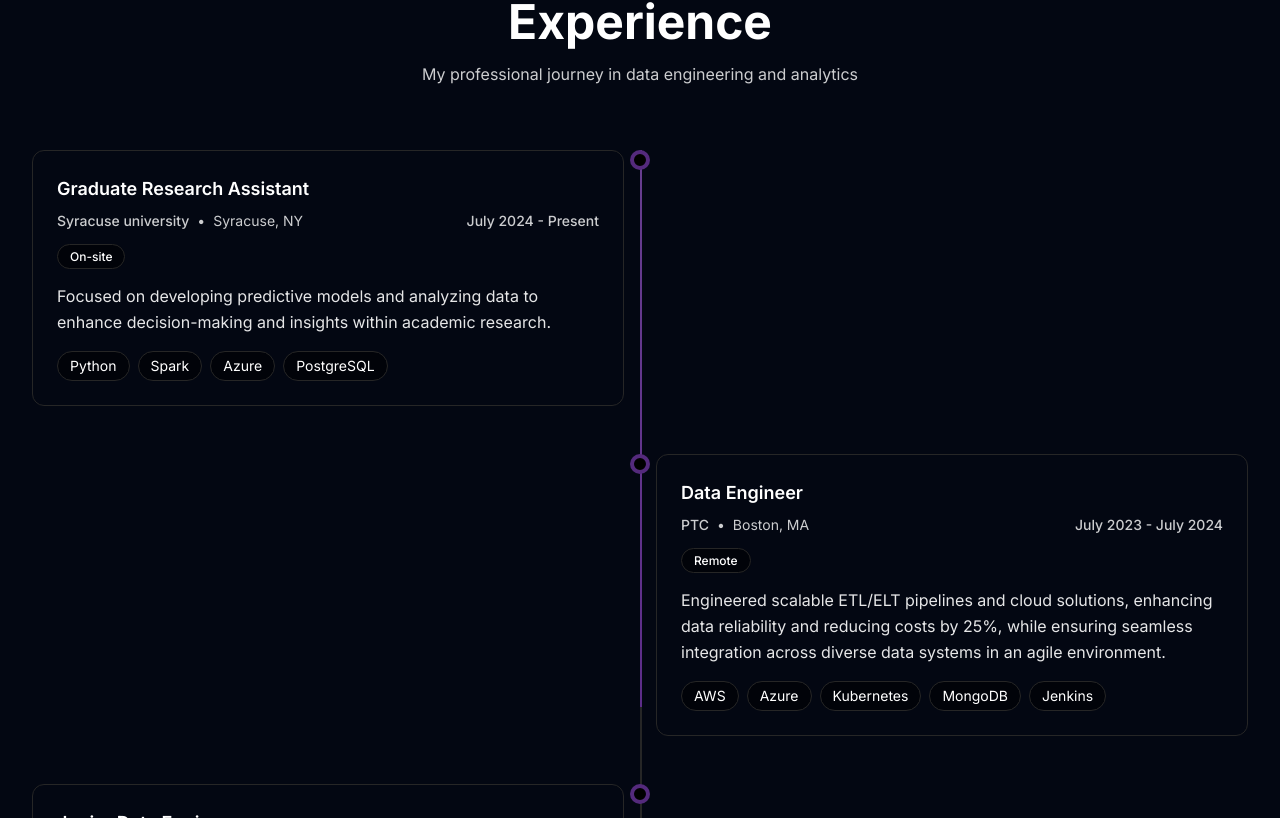
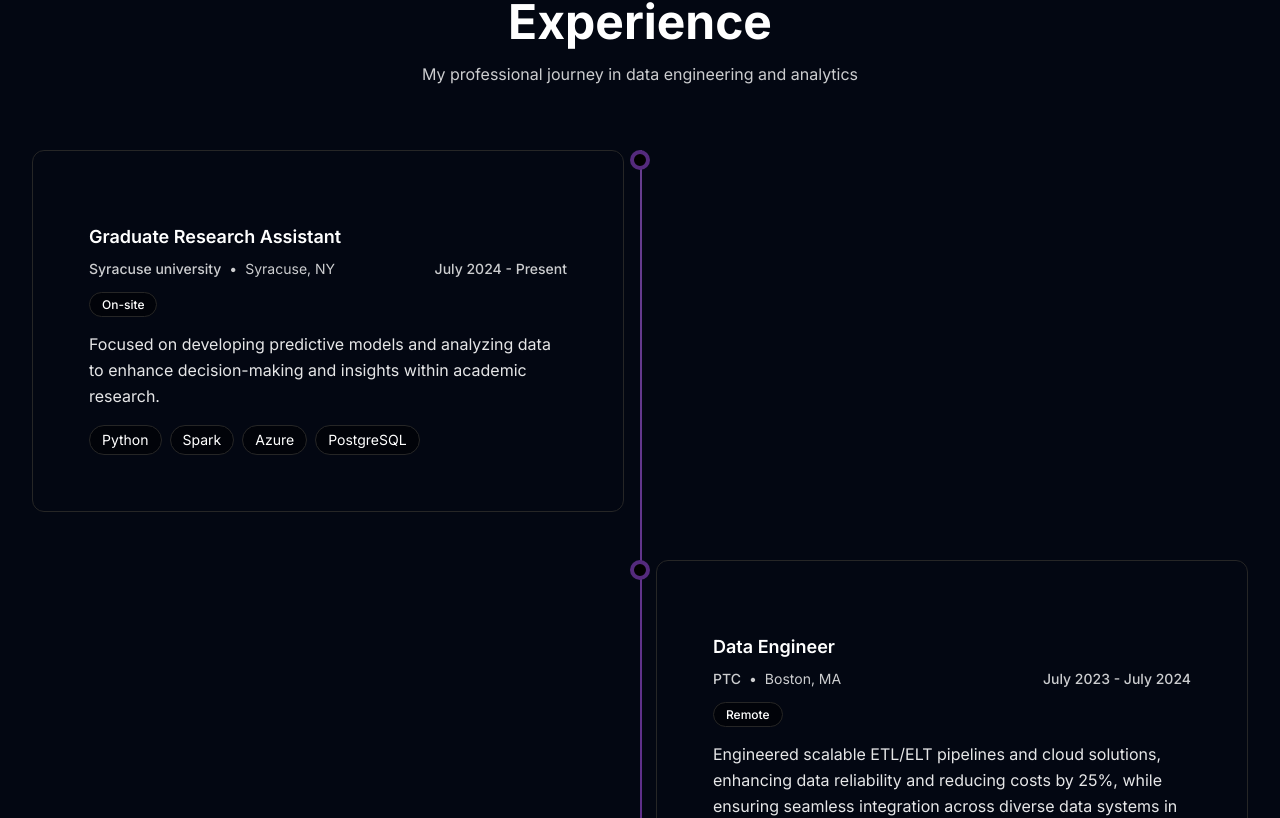
Before and after one commit to asJ26/Akhilesh-portfolio, a Next.js app: page / in a window 1280 px wide. Shown: the part 2302-3120 px from the top of the page. Built offline with nearby package versions, Linux system fonts and the light colour scheme.

Commit message:
feat: Add theme-specific spotlight effect to cards

```diff
--- a/src/components/ui/card-hover-effect.tsx
+++ b/src/components/ui/card-hover-effect.tsx
@@ -1,8 +1,8 @@
-'use client';
+"use client";
 
-import { useMotionValue, motion, useMotionTemplate } from "framer-motion";
-import React, { MouseEvent as ReactMouseEvent } from "react";
 import { cn } from "../../utils/cn";
+import React from "react";
+import { motion, useMotionValue, useMotionTemplate } from "framer-motion";
 
 export const CardHoverEffect = ({
   children,
@@ -11,56 +11,57 @@ export const CardHoverEffect = ({
   children: React.ReactNode;
   className?: string;
 }) => {
-  const mouseX = useMotionValue(0);
-  const mouseY = useMotionValue(0);
+  let mouseX = useMotionValue(0);
+  let mouseY = useMotionValue(0);
 
-  function handleMouseMove({
-    currentTarget,
-    clientX,
-    clientY,
-  }: ReactMouseEvent<HTMLDivElement>) {
-    const { left, top } = currentTarget.getBoundingClientRect();
+  function handleMouseMove({ currentTarget, clientX, clientY }: React.MouseEvent<HTMLDivElement>) {
+    let { left, top } = currentTarget.getBoundingClientRect();
     mouseX.set(clientX - left);
     mouseY.set(clientY - top);
   }
 
   return (
-    <motion.div
+    <div
       onMouseMove={handleMouseMove}
       className={cn(
-        "group relative rounded-xl bg-white dark:bg-[#030712] border border-neutral-200 dark:border-neutral-800",
-        "hover:border-neutral-300 dark:hover:border-purple-500/50",
+        "w-full rounded-xl",
+        "bg-white dark:bg-[#030712]",
+        "border border-neutral-200 dark:border-neutral-800",
+        "overflow-hidden",
+        "group relative",
+        "transition-all duration-300 ease-in-out",
+        "hover:shadow-xl hover:shadow-neutral-100/30 dark:hover:shadow-neutral-900/30",
+        "hover:border-neutral-300 dark:hover:border-neutral-700",
+        "p-4 sm:p-6 md:p-8",
+        "space-y-3 sm:space-y-4",
         className
       )}
-      whileHover={{ scale: 0.98 }}
-      transition={{ duration: 0.3, ease: "easeInOut" }}
     >
       <motion.div
-        className="pointer-events-none absolute -inset-px rounded-xl opacity-0 group-hover:opacity-100 transition duration-300"
+        className="pointer-events-none absolute -inset-px rounded-xl opacity-0 transition duration-300 group-hover:opacity-100 dark:hidden"
         style={{
           background: useMotionTemplate`
             radial-gradient(
-              400px circle at ${mouseX}px ${mouseY}px,
-              rgba(120, 120, 120, 0.1) 0%,
+              650px circle at ${mouseX}px ${mouseY}px,
+              rgba(0, 0, 0, 0.1),
               transparent 80%
             )
           `,
         }}
       />
       <motion.div
-        className="pointer-events-none absolute -inset-px rounded-xl opacity-0 group-hover:opacity-100 transition duration-300 dark:block hidden"
+        className="pointer-events-none absolute -inset-px rounded-xl opacity-0 transition duration-300 group-hover:opacity-100 hidden dark:block"
         style={{
           background: useMotionTemplate`
             radial-gradient(
-              400px circle at ${mouseX}px ${mouseY}px,
-              rgba(139, 92, 246, 0.15) 0%,
-              rgba(139, 92, 246, 0.1) 50%,
+              650px circle at ${mouseX}px ${mouseY}px,
+              rgba(139, 92, 246, 0.15),
               transparent 80%
             )
           `,
         }}
       />
-      <div className="relative z-10">{children}</div>
-    </motion.div>
+      {children}
+    </div>
   );
 };
```
